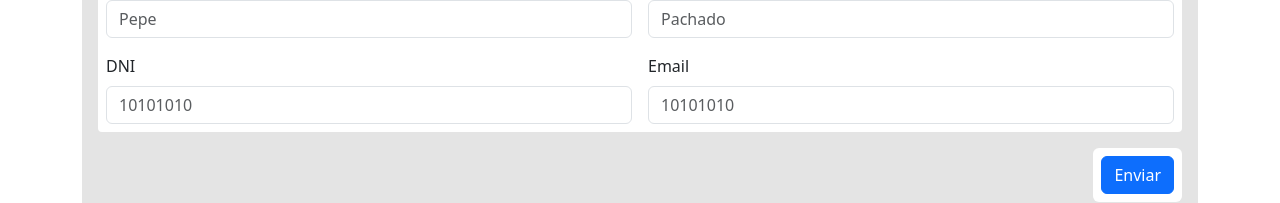
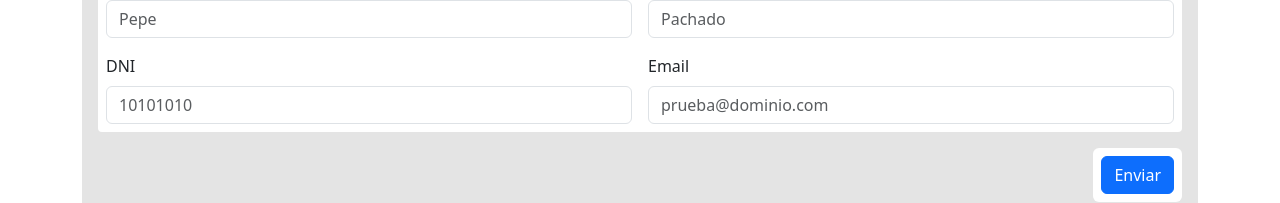
Before and after one commit to SantiagoPuertas4/practicoReact, a React (Vite) app: page /ejercicio8 in a window 1280 px wide. Shown: the part 186-389 px from the top of the page. Built offline with nearby package versions, Linux system fonts and the light colour scheme.

Commit message:
Se cambio el placeholder del mail

```diff
--- a/src/views/Ejercicio8View.jsx
+++ b/src/views/Ejercicio8View.jsx
@@ -130,7 +130,7 @@ const Ejercicio8View = () => {
                 type="text"
                 className={`form-control ${errors.email ? "is-invalid" : ""}`}
                 id="input-email"
-                placeholder="10101010"
+                placeholder="prueba@dominio.com"
                 {...register("email", {
                   required: "El campo email es requerido",
                   maxLength: {
```
